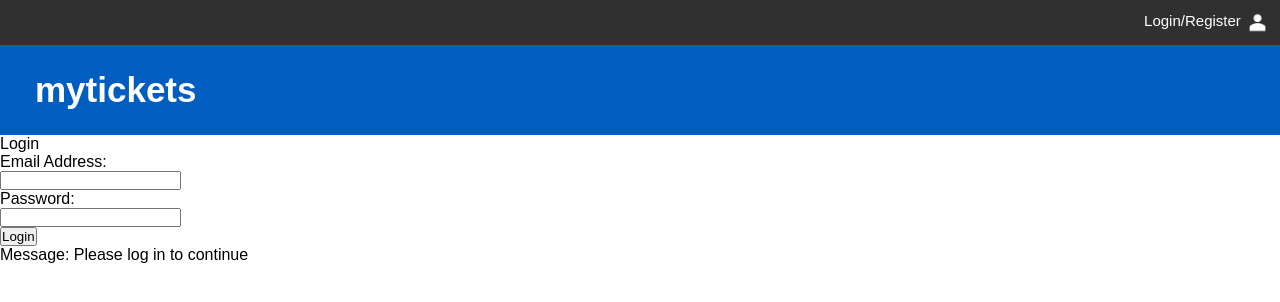
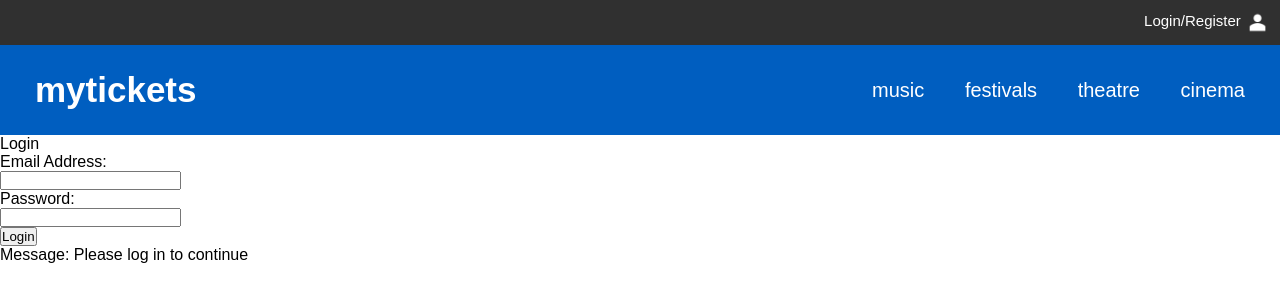
Before and after one commit to William-Eddy/myTickets, a Flask app: page /account/profile in a window 1280 px wide. Shown: the top 302 px of the page. Run offline with Flask 2, Linux system fonts and the light colour scheme; tables that the repository leaves empty or names only in its code hold one stand-in row (values such as "Sample post").

Commit message:
style applied

```diff
--- a/static/css/theme.css
+++ b/static/css/theme.css
@@ -7,6 +7,10 @@
     padding: 0;
 }
 
+a, a:link, a:visited {
+  text-decoration: none;
+}
+
 header{
   width: 100%;
   background-color: #303030;
@@ -14,29 +18,39 @@ header{
   font-size: 15px;
 }
 
+nav{
+  width: 100%;
+  background-color: #005EC0;
+  color: white;
+  font-size: 20px;
+  display: flex;
+  justify-content: space-between;
+  align-items: center
+}
+
+
 header ul li a{
   color:white;
 }
 
-nav{
-  width: 100%;
-  background-color: #005EC0;
-  color: white;
+nav ul li a{
+  color:white;
 }
+
+nav ul li{
+  padding-right: 35px;
+}
+
+
 
 .horizontalList{
   list-style-type: none;
-  margin: 0;
   text-align: right;
 }
 
 .horizontalList li{
   display: inline;
   position: relative;
-}
-
-a, a:link, a:visited {
-  text-decoration: none;
 }
 
 .headerIcon{
--- a/templates/navbar.html
+++ b/templates/navbar.html
@@ -1 +1,10 @@
-<h1 class="logo">mytickets</>
+<h1 class="logo">mytickets</></h1>
+
+<div id="navbarRightContent">
+  <ul class="horizontalList">
+    <li><a href="/upcomingEvents/music">music</a></li>
+    <li><a href="/upcomingEvents/festivals">festivals</a></li>
+    <li><a href="/upcomingEvents/theatre">theatre</a></li>
+    <li><a href="/upcomingEvents/cinema">cinema</a></li>
+  </ul>
+</div>
```
Also changed, not shown: templates/test.html (added, +26 -0 lines), 1 other file.
